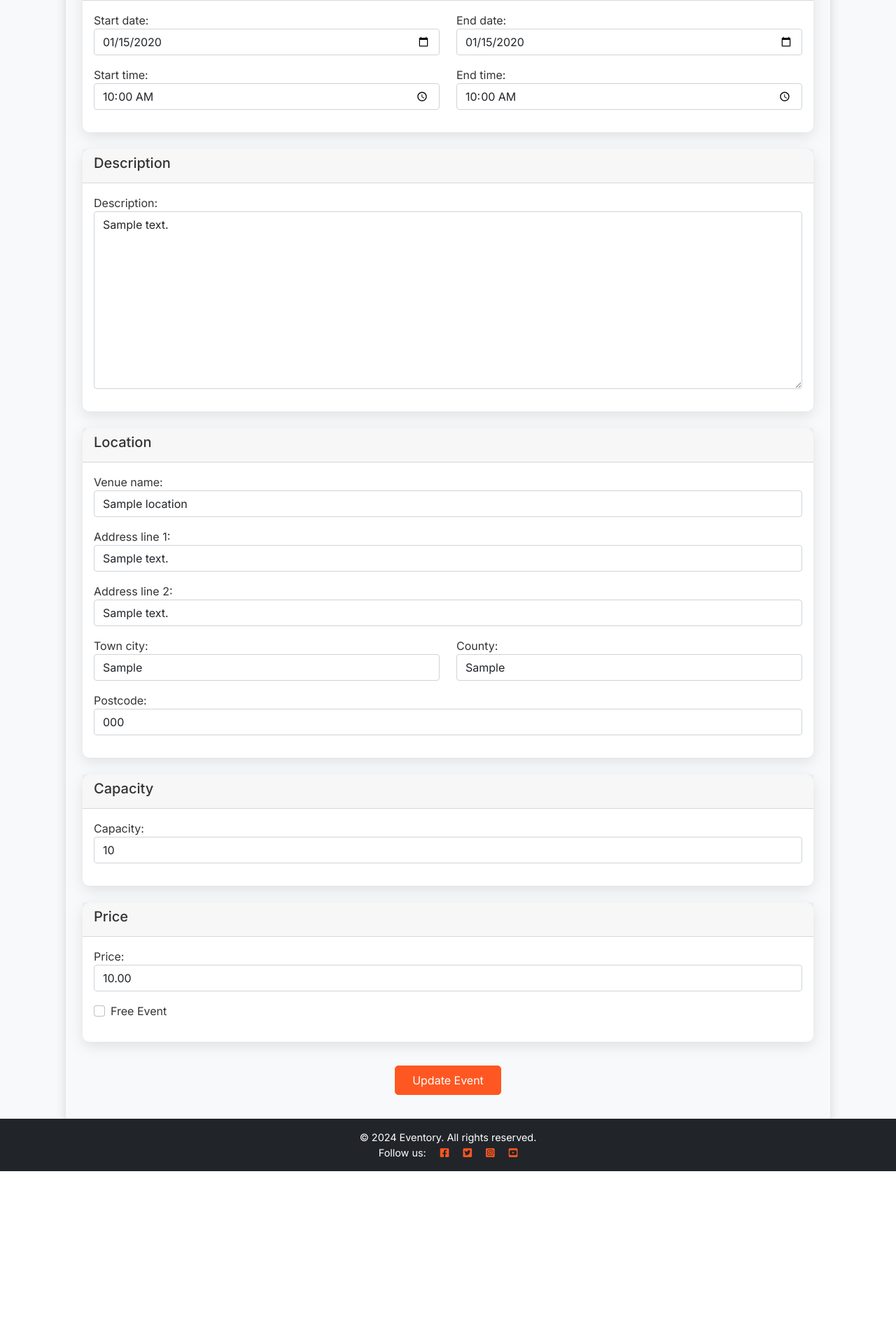
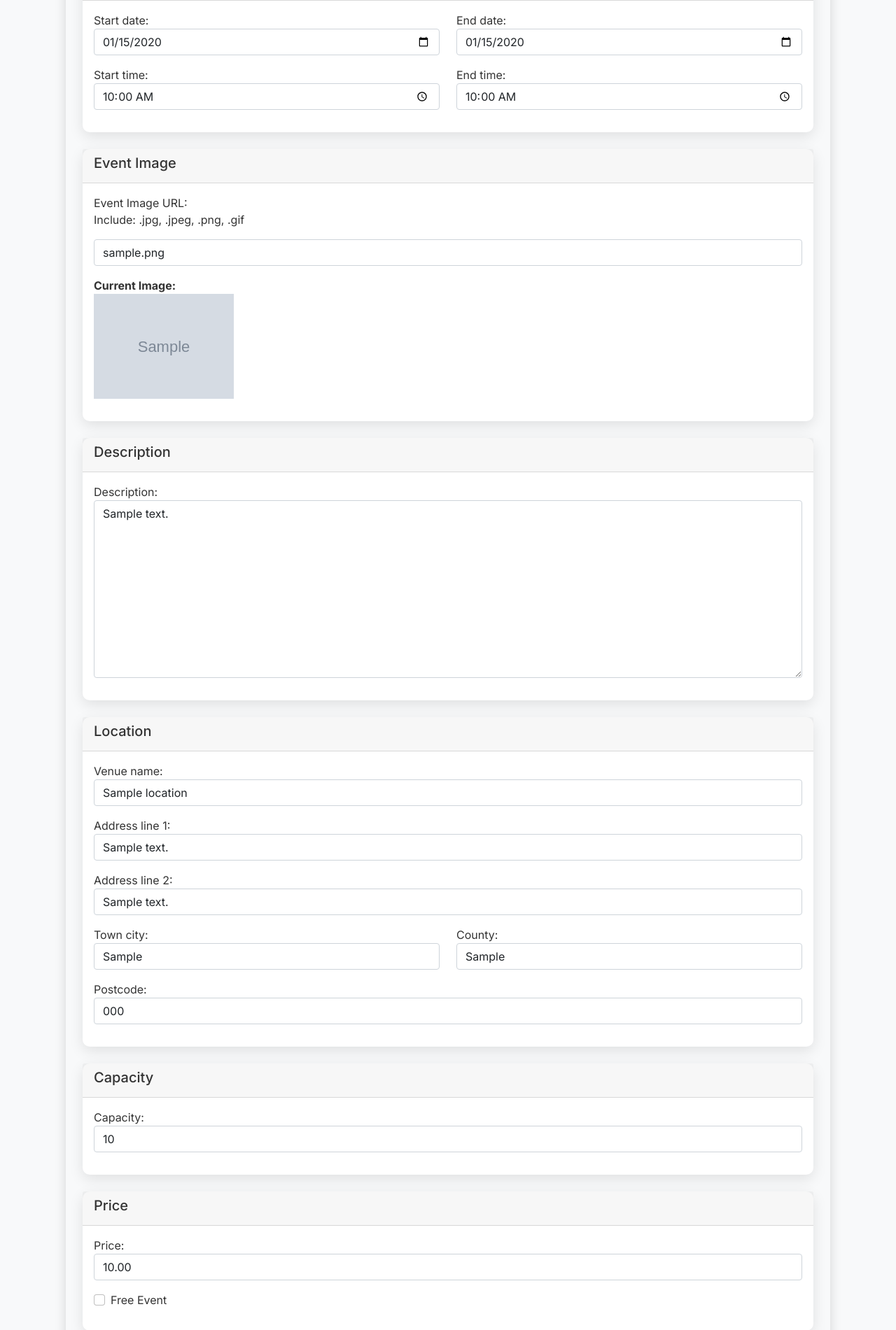
Before and after one commit to Ojay97-hub/event-scheduler, a Django app: page /event/1/edit/ in a window 1280 px wide. Shown: the part 638-2539 px from the top of the page at 70% size. Before the commit the page ends 2312 px from the top, so only its background shows below. Run offline with Django 3.2, Linux system fonts and the light colour scheme; a user stored in the database is signed in; tables that the repository leaves empty hold one stand-in row (values such as "Sample post"); grey boxes marked "Sample" are stand-in pictures; some libraries are stand-ins or nearby versions.

Commit message:
add images by url for event cards

```diff
--- a/event_scheduler/settings.py
+++ b/event_scheduler/settings.py
@@ -57,15 +57,13 @@ INSTALLED_APPS = [
     'django_summernote',
     'events',
     'widget_tweaks',
-    'cloudinary',
-    'cloudinary_storage',
 ]
 
 # Media files
 MEDIA_URL = '/media/'
 MEDIA_ROOT = BASE_DIR / 'media'
 
-DEFAULT_FILE_STORAGE = 'cloudinary_storage.storage.MediaCloudinaryStorage'
+DEFAULT_FILE_STORAGE = 'django.core.files.storage.FileSystemStorage'
 
 SITE_ID = 1
 LOGIN_REDIRECT_URL = '/'
--- a/events/forms.py
+++ b/events/forms.py
@@ -3,6 +3,8 @@ from .models import Event, Location
 from django.forms.widgets import DateInput, TimeInput
 from django.contrib.auth.models import User
 from django.contrib.auth.forms import UserCreationForm
+from django.core.exceptions import ValidationError
+from urllib.parse import urlparse
 
 CATEGORY_CHOICES = [
     ('workshop', 'Workshop'),
@@ -24,14 +26,14 @@ CATEGORY_CHOICES = [
 class EventForm(forms.ModelForm):
     class Meta:
         model = Event
-        fields = ['title', 'start_date', 'start_time', 'end_date', 'end_time', 'description', 'capacity', 'category', 'price', 'free']
+        fields = ['title', 'image_url', 'start_date', 'start_time', 'end_date', 'end_time', 'description', 'capacity', 'category', 'price', 'free']
         widgets = {
             'start_date': DateInput(attrs={'type': 'date', 'class': 'form-control'}),
             'start_time': TimeInput(attrs={'type': 'time', 'class': 'form-control'}),
             'end_date': DateInput(attrs={'type': 'date', 'class': 'form-control'}),
             'end_time': TimeInput(attrs={'type': 'time', 'class': 'form-control'}),
+            'image_url': forms.URLInput(attrs={'placeholder': 'Enter a valid image URL'}),
         }
-
 
     def clean(self):
         cleaned_data = super().clean()
@@ -45,6 +47,21 @@ class EventForm(forms.ModelForm):
 
         if start_date == end_date and start_time and end_time and start_time >= end_time:
             raise forms.ValidationError("End time must be after start time.")
+
+        # Image URL validation
+        image_url = cleaned_data.get('image_url')
+        if image_url:
+            valid_extensions = ('.jpg', '.jpeg', '.png', '.gif')
+            parsed_url = urlparse(image_url)
+            path = parsed_url.path.lower()
+
+            # Remove query parameters from the URL path before checking extension
+            path_without_query = path.split('?')[0]
+
+            if not path_without_query.endswith(valid_extensions):
+                raise ValidationError("Please enter a URL that points to a valid image (e.g., .jpg, .png).")
+
+        return cleaned_data
 
 # Location form for creating a new location
 class LocationForm(forms.ModelForm):
--- a/events/models.py
+++ b/events/models.py
@@ -42,6 +42,7 @@ class Event(models.Model):
 
     id = models.AutoField(primary_key=True)
     title = models.CharField(max_length=200)
+    image_url = models.URLField("Event Image URL", blank=True, null=True)
     start_date = models.DateTimeField(default=timezone.now)
     end_date = models.DateTimeField()
     start_time = models.TimeField()
--- a/events/templates/events/created_events.html
+++ b/events/templates/events/created_events.html
@@ -11,6 +11,9 @@
         <div class="col-lg-4 col-md-6 mb-4">
             <div class="card h-100">
                 <div class="card-body">
+                    {% if event.image_url %}
+                    <img src="{{ event.image_url }}" class="card-img-top" alt="{{ event.title }}">
+                    {% endif %}
                     <h5 class="card-title">{{ event.title }}</h5>
                     <p class="card-text"><strong>Date:</strong> {{ event.start_date|date:"F j, Y" }}</p>
                     <p class="card-text"><strong>Time:</strong> {{ event.start_time|time:"g:i A" }}</p>
--- a/events/templates/events/edit_event.html
+++ b/events/templates/events/edit_event.html
@@ -78,6 +78,30 @@
                             <div class="text-danger">{{ error }}</div>
                         {% endfor %}
                     </div>
+                </div>
+            </div>
+        </div>
+
+        <!-- Image -->
+                 <!-- Image Section -->
+        <div class="card mb-4">
+            <div class="card-header">
+                <h5>Event Image</h5>
+            </div>
+            <div class="card-body">
+                <div class="mb-3">
+                    {{ form.image_url.label_tag }}
+                    <p>Include: .jpg, .jpeg, .png, .gif</p>
+                    {{ form.image_url|add_class:"form-control" }}
+                    {% for error in form.image_url.errors %}
+                        <div class="text-danger">{{ error }}</div>
+                    {% endfor %}
+                    {% if event.image_url %}
+                        <div class="mt-3">
+                            <strong>Current Image:</strong><br>
+                            <img src="{{ event.image_url }}" alt="Event Image" class="img-fluid" style="max-width: 200px;">
+                        </div>
+                    {% endif %}
                 </div>
             </div>
         </div>
--- a/events/templates/events/event_detail.html
+++ b/events/templates/events/event_detail.html
@@ -5,7 +5,11 @@
 {% block content %}
 <div class="container mt-5">
     <div class="card mb-4 shadow-sm"></div>
-        <img src="{% static 'images/generic-event-img.jpg' %}" class="card-img-top" alt="{{ event.title }}">
+        {% if event.image_url %}
+        <img src="{{ event.image_url }}" class="card-img-top" alt="{{ event.title }}">
+        {% else %}
+            <img src="{% static 'images/generic-event-img.jpg' %}" class="card-img-top" alt="{{ event.title }}">
+        {% endif %}
         <div class="card-body">
             <h1 class="card-title">{{ event.title }}</h1>
             <p class="card-text"><strong>Date:</strong> {{ event.start_date|date:"F j, Y" }}</p>
--- a/events/views.py
+++ b/events/views.py
@@ -131,6 +131,13 @@ def create_event(request):
             event.organiser = request.user
             event.save()
             return redirect('created_events')  # Adjust the redirect as needed
+        else:
+            # Debugging form errors
+            print("Event form errors:", event_form.errors)
+            print("Location form errors:", location_form.errors)
+
+            # Optional: print POST data to inspect
+            print(request.POST)
 
     else:
         event_form = EventForm()
--- a/requirements.txt
+++ b/requirements.txt
@@ -1,9 +1,7 @@
 asgiref==3.8.1
-cloudinary==1.41.0
 dj-database-url==0.5.0
 Django==3.2.25
 django-allauth==0.57.2
-django-cloudinary-storage==0.3.0
 django-summernote==0.8.20.0
 django-widget-tweaks==1.5.0
 gunicorn==20.1.0
```
Also changed, not shown: events/templates/events/create_event.html (+5 -3 lines), events/templates/events/event_list.html (+5 -5 lines), events/migrations/0005_event_image_url.py (added).
